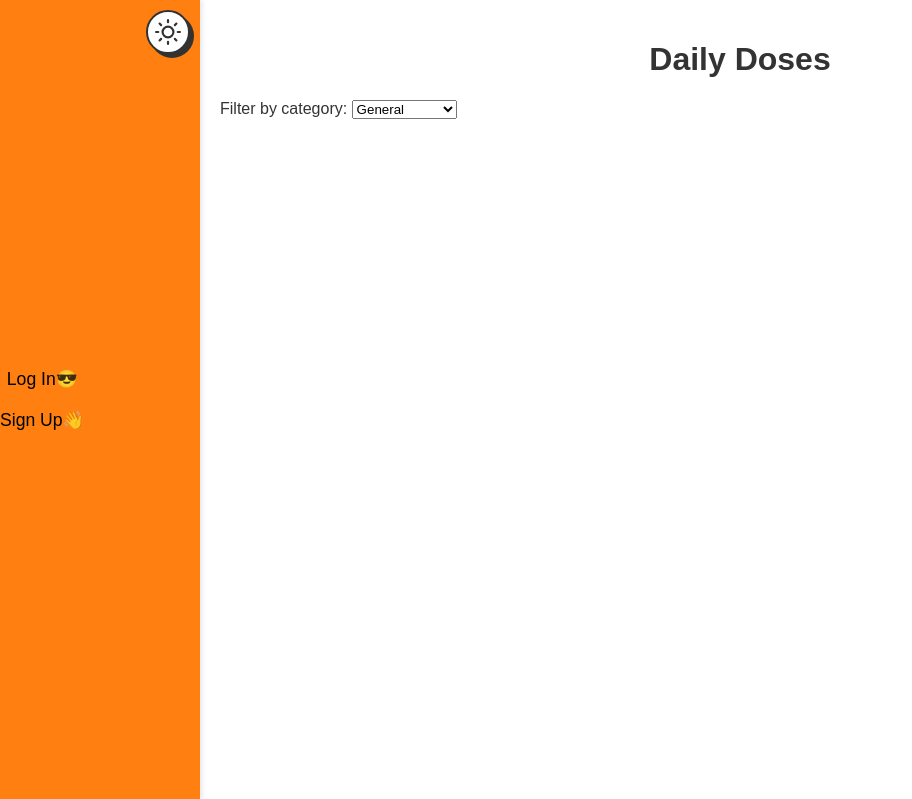
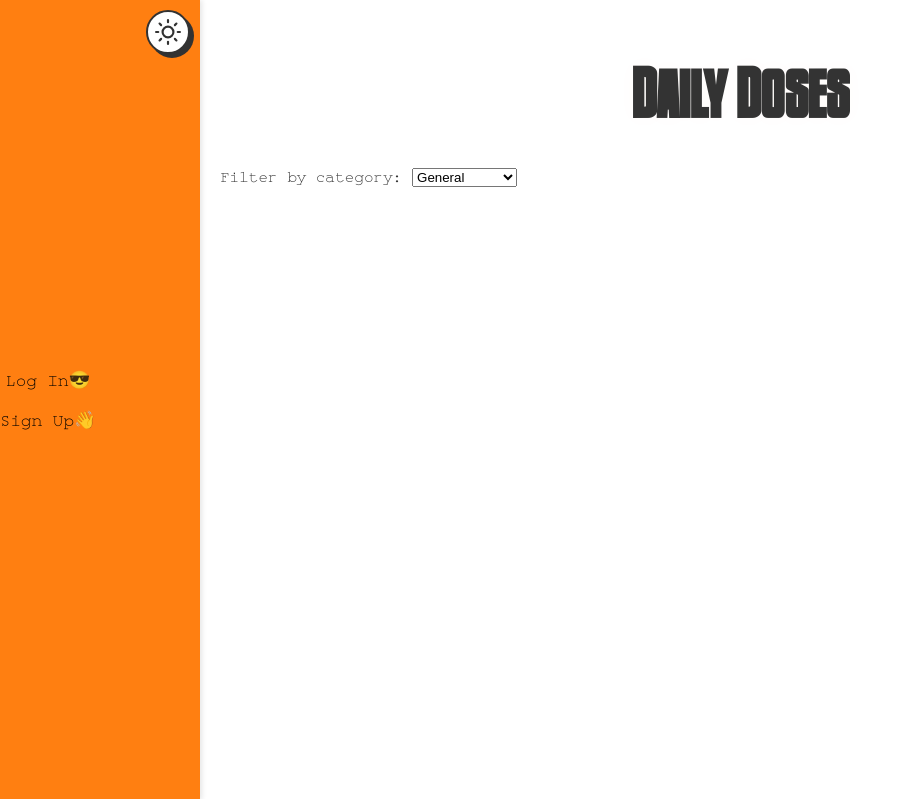
Before and after one commit to maviles7/dailydose, a Django app: template main_app/templates/doses/index.html in a window 1280 px wide. Shown: the top 799 px of the page, without its empty margins (0-912 px from the left). Run offline with Django 3.2, Linux system fonts and the light colour scheme; the template is opened without the code that fills it, so the values that code supplies are empty.

Commit message:
Change fonts

```diff
--- a/main_app/static/css/base.css
+++ b/main_app/static/css/base.css
@@ -1,7 +1,7 @@
 body {
   margin: 0;
   padding: 0;
-  font-family: "Arial", sans-serif;
+  font-family: "MonospaceMedium", monospace;
   background-color: white;
   color: #333;
 }
@@ -66,6 +66,8 @@ button:hover {
 }
 
 h1 {
+  font-family: NewsflashBB;
+  font-size: 8vmin;
   text-align: center;
   animation: dose-glow 1.5s infinite alternate;
 }
@@ -187,14 +189,6 @@ body.dark-mode nav {
   background-color: #ff7f11;
 }
 
-body.dark-mode a {
-  color: #ffffff;
-}
-
-body.dark-mode a:hover {
-  color: #ff7f11;
-}
-
 body.dark-mode button {
   background-color: #ffffff;
   color: #333;
@@ -271,6 +265,15 @@ body.dark-mode footer {
   transform: translate(3px, 3px);
 }
 
+@font-face {
+  font-family: "NewsflashBB";
+  src: url("../fonts/NewsflashBB.ttf") format("truetype");
+}
+
+@font-face {
+  font-family: "MonospaceMedium";
+  src: url("../fonts/monospace.medium.ttf") format("truetype");
+}
 
 /* Responsive styling */
 @media (max-width: 768px) {
```
Also changed, not shown: main_app/static/fonts/NewsflashBB.ttf (added), main_app/static/fonts/monospace.medium.ttf (added).
